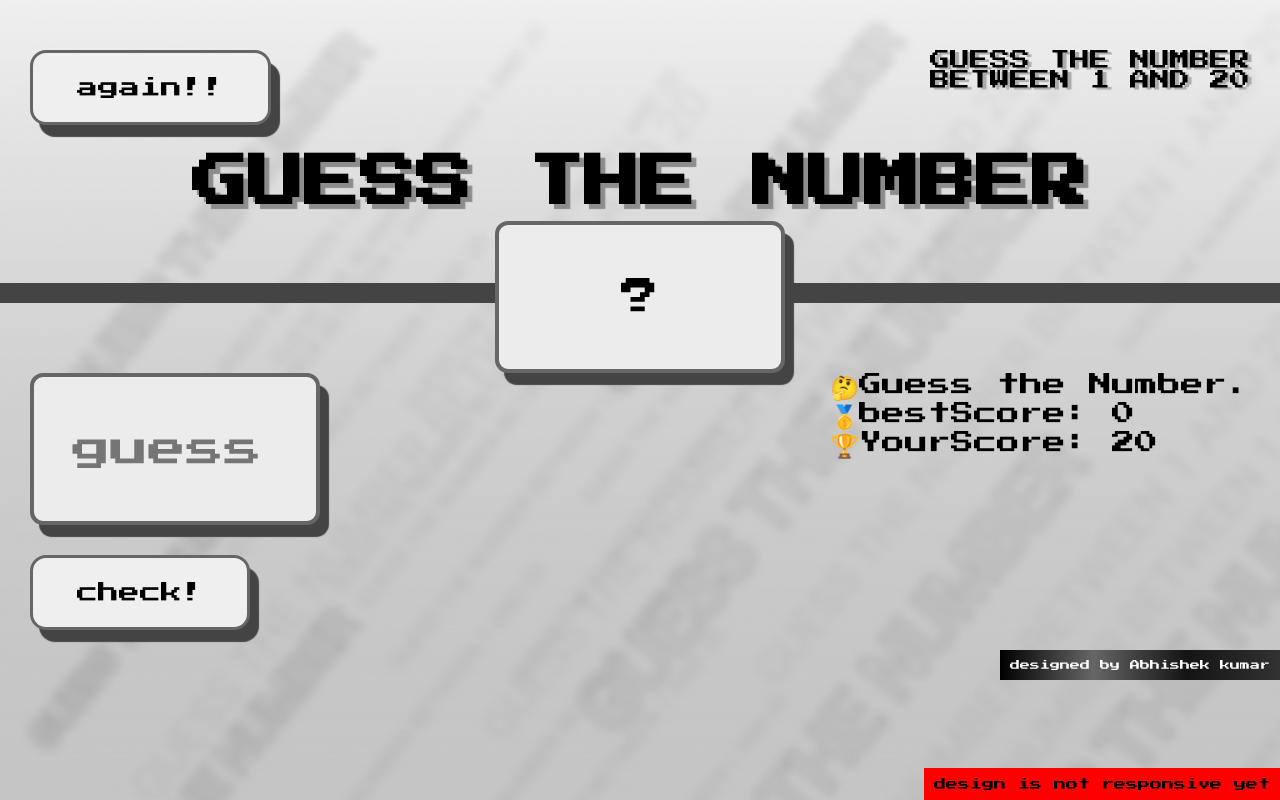
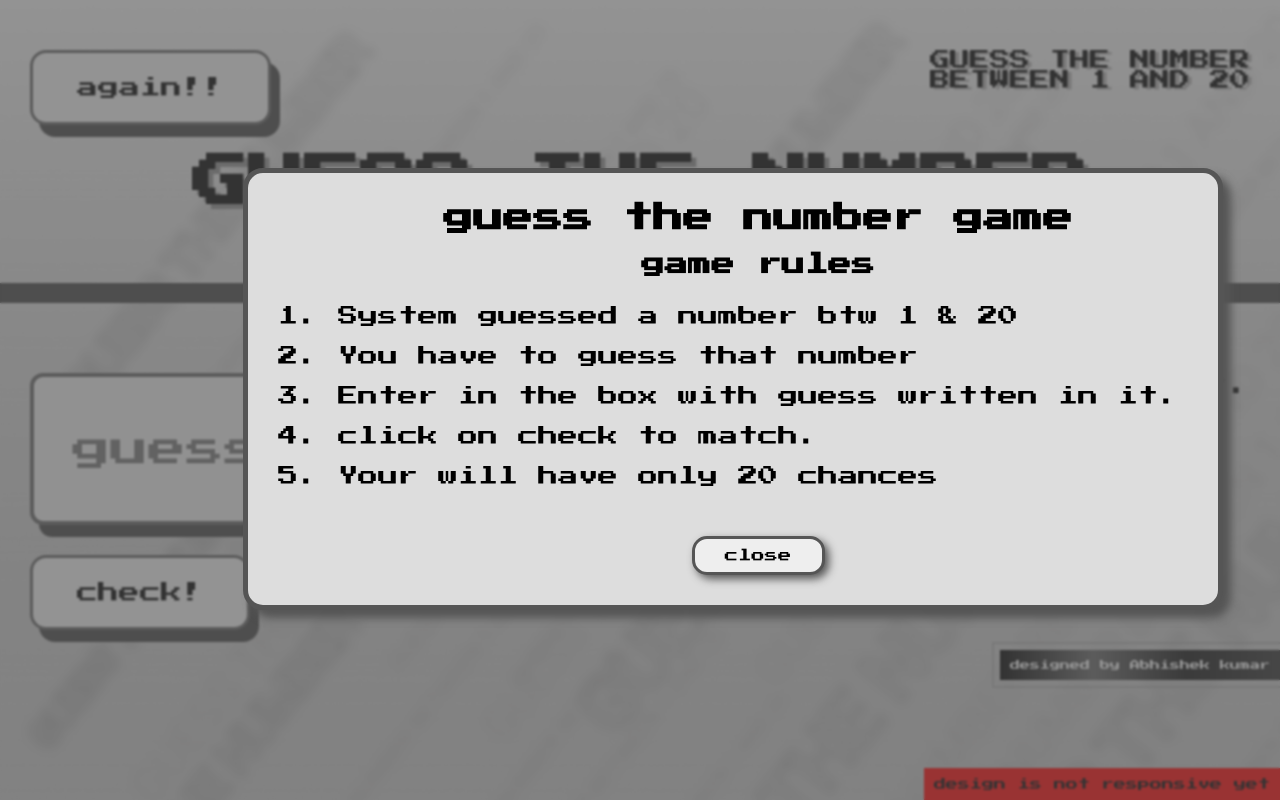
Before and after one commit to educationaldesk/guess-the-number, a plain HTML site: page index.html in a window 1280 px wide. Shown: the top 800 px of the page. Drawn offline with Linux system fonts and the light colour scheme.

Commit message:
adding images and some javascript"
x
q
w

```diff
--- a/index.html
+++ b/index.html
@@ -17,7 +17,9 @@
     <title>Document</title>
   </head>
   <body>
-    <!-- header section starts here -->
+    <!-----------------------------------------------------
+      header section starts here
+    ------------------------------------------------------>
     <header class="headerSec">
       <button class="again btn">again!!</button>
       <p class="tag">
@@ -27,13 +29,17 @@
       </p>
     </header>
 
-    <!-- system section -->
+    <!------------------------------------------------------
+      system section
+    ------------------------------------------------------->
     <section class="systemSec">
       <h1 class="gtn">GUESS THE NUMBER</h1>
       <div class="systemGuess numberBox">?</div>
     </section>
 
-    <!-- main section for the player -->
+    <!------------------------------------------------------
+      main section for the player
+    ------------------------------------------------------->
     <main class="mainSec">
       <div class="guessAndButton">
         <input type="number" placeholder="guess" class="guess numberBox" />
@@ -52,8 +58,36 @@
       </div>
     </main>
 
+    <!-----------------------------------------------------
+      footer section
+    ------------------------------------------------------->
+    <footer class="footerSec">designed by Abhishek kumar</footer>
+    <div class="info">design is not responsive yet</div>
+
+    <!-----------------------------------------------------
+      this is all the popup materaial
+    ------------------------------------------------------->
+
     <!-- div for blurring the page -->
-    <div class="blurDiv visible"></div>
+    <div class="blurDiv"></div>
+
+    <!-- opening div  -->
+    <div class="openingDiv">
+      <h2>guess the number game</h2>
+      <br />
+      <h3>game rules</h3>
+      <br />
+      <ol class="rules">
+        <li>System guessed a number btw 1 & 20</li>
+        <li>You have to guess that number</li>
+        <li>Enter in the box with guess written in it.</li>
+        <li>click on check to match.</li>
+        <li>Your will have only 20 chances</li>
+      </ol>
+      <br />
+      <br />
+      <button class="ruleCls">close</button>
+    </div>
 
     <!-- number warning div -->
     <div class="numberWarn positionCls visible">
@@ -82,6 +116,7 @@
       <button class="congBtn">click to refresh</button>
     </div>
 
+    <!-- communication section -->
     <div class="communication visible">
       <a href="" class="comlink facebooklink"> facebook </a>
       <br />
@@ -94,9 +129,6 @@
       <button class="comClose">close</button>
     </div>
 
-    <!-- footer section -->
-    <footer class="footerSec">designed by Abhishek kumar</footer>
-    <div class="info">design is not responsive yet</div>
     <!-- javascript pages for website -->
     <script src="main.js" charset="utf-8"></script>
   </body>
--- a/main.js
+++ b/main.js
@@ -0,0 +1,27 @@
+"use strict";
+
+//random number generator
+const randomNum = Math.trunc(Math.random() * 20 + 1);
+
+//rules and opening div variables
+const ruleCls = document.querySelector(".ruleCls");
+const openingDiv = document.querySelector(".openingDiv");
+
+//main section (user input section) variables.
+const guess = document.querySelector(".guess");
+const check = document.querySelector(".check");
+const guide = document.querySelector(".guide");
+const bestScore = document.querySelector(".bestScore");
+const currentScore = document.querySelector(".currentScore");
+
+//blur div variables.
+const blurDiv = document.querySelector(".blurDiv");
+
+//function to close the opening div with rules
+ruleCls.addEventListener("click", function () {
+  blurDiv.classList.toggle("visible");
+  openingDiv.classList.toggle("visible");
+});
+
+//function for the check the guess
+check.addEventListener("click", function () {});
--- a/style.css
+++ b/style.css
@@ -16,6 +16,20 @@ body {
   background: url("img/backgroundpc.png");
   padding: 5rem 3rem;
   position: relative;
+}
+
+.visible {
+  visibility: collapse;
+}
+
+.blurDiv {
+  position: fixed;
+  background-color: #5559;
+  backdrop-filter: blur(0.1rem);
+  top: 0;
+  left: 0;
+  width: 100vw;
+  height: 100vh;
 }
 
 .btn {
@@ -217,18 +231,6 @@ body {
   left: 0;
 }
 
-.blurDiv {
-  position: fixed;
-  top: 0;
-  left: 0;
-  width: 100vw;
-  height: 100vh;
-}
-
-.visible {
-  visibility: collapse;
-}
-
 .positionCls {
   position: absolute;
   top: 35%;
@@ -280,6 +282,52 @@ body {
   border-radius: 2rem;
 }
 
+.info {
+  position: fixed;
+  bottom: 0;
+  right: 0;
+  font-size: 1.2rem;
+  background-color: red;
+  padding: 1rem;
+}
+
+.openingDiv {
+  position: fixed;
+  background: #ddd;
+  padding: 3rem 4rem 3rem 9rem;
+  text-align: center;
+  top: 21%;
+  left: 19%;
+  font-size: 2rem;
+  border: 5px solid #555;
+  border-radius: 2rem;
+  box-shadow: 8px 8px 8px #555;
+}
+
+.rules {
+  text-align: left;
+  line-height: 2;
+}
+
+.ruleCls {
+  font-family: "Press Start 2P", cursive;
+  padding: 1rem 3rem;
+  background-color: #eee;
+  border: 3px solid #555;
+  border-radius: 1.5rem;
+  box-shadow: 4px 4px 8px #555;
+  outline: none;
+  transition: all 200ms ease-in-out;
+}
+
+.ruleCls:hover {
+  box-shadow: 8px 8px 10px #555;
+}
+
+.ruleCls:active {
+  box-shadow: 3px 3px 4px #555;
+}
+
 @keyframes footerAnimation {
   0% {
     background-image: linear-gradient(
@@ -289,6 +337,8 @@ body {
       rgb(50, 50, 50),
       #fff6
     );
+    outline: 2px solid #4448;
+    outline-offset: 3px;
   }
   30% {
     background-image: linear-gradient(
@@ -298,6 +348,7 @@ body {
       #fff6,
       rgb(50, 50, 50)
     );
+    outline: none;
   }
   70% {
     background-image: linear-gradient(
@@ -307,6 +358,8 @@ body {
       rgb(20, 20, 20),
       rgb(50, 50, 50)
     );
+    outline: 2px solid #4448;
+    outline-offset: 7px;
   }
   100% {
     background-image: linear-gradient(
@@ -316,6 +369,8 @@ body {
       rgb(20, 20, 20),
       rgb(50, 50, 50)
     );
+    outline: 2px solid #4448;
+    outline-offset: 9px;
   }
 }
 
@@ -333,12 +388,3 @@ body {
     box-shadow: -1.9rem -1.9rem 1rem #4441;
   }
 }
-
-.info {
-  position: fixed;
-  bottom: 0;
-  right: 0;
-  font-size: 1.2rem;
-  background-color: red;
-  padding: 1rem;
-}
```
Also changed, not shown: img/winnerGreen.png (added), img/winnerGreen.svg (added).
